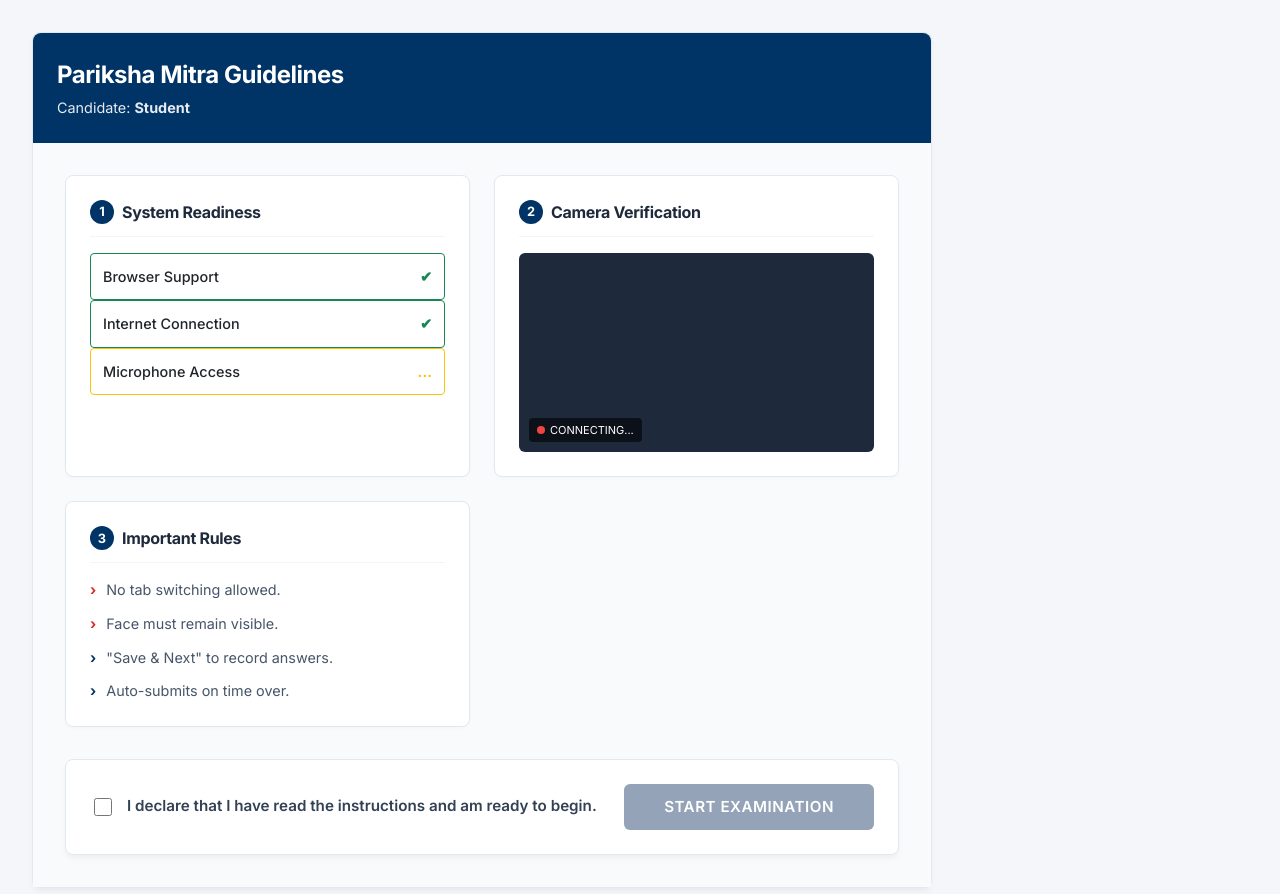
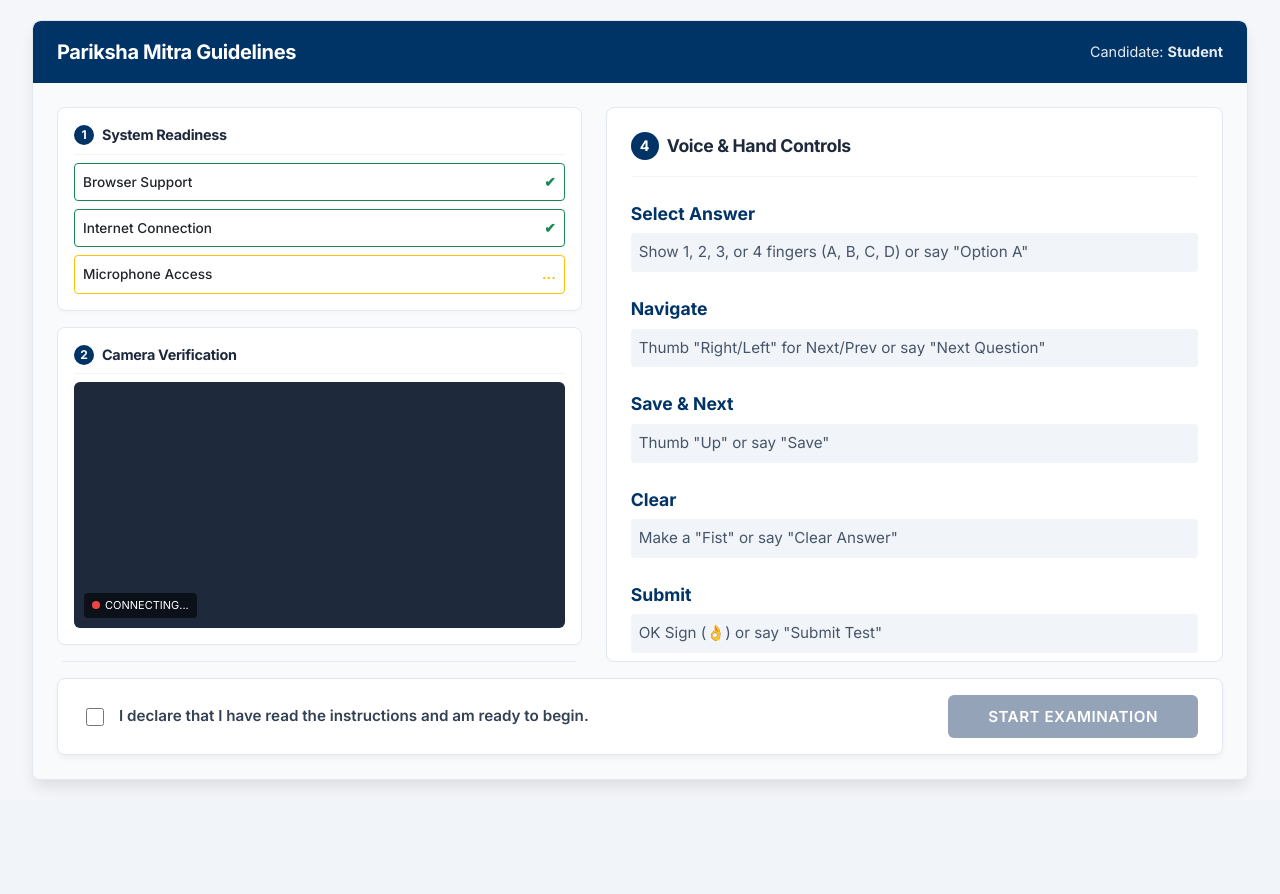
Before and after one commit to KayalaDurgaEswar/Pariksha-Mitra, a React (Vite) app in the folder frontend/: page /instructions/1 in a window 1280 px wide. Shown: the top 894 px of the page. After the commit the page ends 800 px from the top, so only its background shows below. Built offline with nearby package versions, Linux system fonts and the light colour scheme; no server answers.

Commit message:
Refactor Guidelines layout and fix backend root route

```diff
--- a/frontend/src/pages/InstructionsPage.jsx
+++ b/frontend/src/pages/InstructionsPage.jsx
@@ -68,7 +68,7 @@
     };
 
     return (
-        <div style={{ padding: '2rem', minHeight: '100vh', background: '#f4f6f9' }}>
+        <div style={{ height: '100vh', width: '100vw', overflow: 'hidden', background: '#f4f6f9', display: 'flex', alignItems: 'center', justifyContent: 'center' }}>
             <ExamAlert
                 isOpen={alertConfig.isOpen}
                 type={alertConfig.type}
@@ -77,47 +77,63 @@
                 onClose={closeAlert}
             />
 
-            <div className="container" style={{ maxWidth: '900px', background: 'white', padding: '0', borderRadius: '8px', boxShadow: '0 4px 6px -1px rgba(0,0,0,0.05)', border: '1px solid #e2e8f0' }}>
+            <div className="container" style={{
+                width: '95%',
+                maxWidth: '1400px',
+                height: '95vh',
+                background: 'white',
+                borderRadius: '8px',
+                boxShadow: '0 10px 15px -3px rgba(0,0,0,0.1)',
+                border: '1px solid #e2e8f0',
+                display: 'flex',
+                flexDirection: 'column',
+                overflow: 'hidden'
+            }}>
                 {/* Header */}
-                <div style={{ background: '#003366', padding: '1.5rem', borderRadius: '8px 8px 0 0', color: 'white' }}>
-                    <h1 style={{ margin: 0, fontSize: '1.5rem', color: 'white' }}>Pariksha Mitra Guidelines</h1>
-                    <p style={{ margin: '0.25rem 0 0 0', opacity: 0.9, color: 'white', fontSize: '0.9rem' }}>Candidate: <strong>{candidateName}</strong></p>
+                <div style={{ background: '#003366', padding: '1rem 1.5rem', borderRadius: '8px 8px 0 0', color: 'white', flexShrink: 0 }}>
+                    <div style={{ display: 'flex', justifyContent: 'space-between', alignItems: 'center' }}>
+                        <h1 style={{ margin: 0, fontSize: '1.25rem', color: 'white' }}>Pariksha Mitra Guidelines</h1>
+                        <p style={{ margin: 0, opacity: 0.9, color: 'white', fontSize: '0.9rem' }}>Candidate: <strong>{candidateName}</strong></p>
+                    </div>
                 </div>
 
-                <div style={{ padding: '2rem', background: '#f8fafc' }}>
+                <div style={{ padding: '1.5rem', background: '#f8fafc', flex: 1, display: 'flex', flexDirection: 'column', overflow: 'hidden' }}>
 
                     {/* Step Cards Grid */}
-                    <div style={{ display: 'grid', gridTemplateColumns: 'repeat(auto-fit, minmax(280px, 1fr))', gap: '1.5rem', marginBottom: '2rem' }}>
+                    <div style={{ display: 'flex', gap: '1.5rem', marginBottom: '1rem', flex: 1, overflow: 'hidden' }}>
 
+                        {/* Left Column: System, Camera, Rules */}
+                        <div style={{ flex: '0 0 45%', display: 'flex', flexDirection: 'column', gap: '1rem', height: '100%', overflowY: 'auto' }}>
                             {/* Card 1: System */}
-                        <div style={{ background: 'white', padding: '1.5rem', borderRadius: '8px', border: '1px solid #e2e8f0', boxShadow: '0 2px 4px rgba(0,0,0,0.02)' }}>
-                            <div style={{ display: 'flex', alignItems: 'center', gap: '0.5rem', marginBottom: '1rem', borderBottom: '1px solid #f1f5f9', paddingBottom: '0.75rem' }}>
-                                <span style={{ background: '#003366', color: 'white', width: '24px', height: '24px', borderRadius: '50%', display: 'flex', alignItems: 'center', justifyContent: 'center', fontSize: '0.8rem', fontWeight: 'bold' }}>1</span>
-                                <h3 style={{ fontSize: '1rem', margin: 0, color: '#1e293b' }}>System Readiness</h3>
+                            <div style={{ background: 'white', padding: '1rem', borderRadius: '8px', border: '1px solid #e2e8f0', boxShadow: '0 2px 4px rgba(0,0,0,0.02)' }}>
+                                <div style={{ display: 'flex', alignItems: 'center', gap: '0.5rem', marginBottom: '0.5rem', borderBottom: '1px solid #f1f5f9', paddingBottom: '0.5rem' }}>
+                                    <span style={{ background: '#003366', color: 'white', width: '20px', height: '20px', borderRadius: '50%', display: 'flex', alignItems: 'center', justifyContent: 'center', fontSize: '0.75rem', fontWeight: 'bold' }}>1</span>
+                                    <h3 style={{ fontSize: '0.9rem', margin: 0, color: '#1e293b' }}>System Readiness</h3>
                                 </div>
-                            <div className="flex-col gap-3">
-                                <CheckItem label="Browser Support" status={checks.browser} />
-                                <CheckItem label="Internet Connection" status={checks.internet} />
-                                <CheckItem label="Microphone Access" status={checks.microphone} />
+                                <div className="flex-col gap-2">
+                                    <CheckItem label="Browser Support" status={checks.browser} size="small" />
+                                    <CheckItem label="Internet Connection" status={checks.internet} size="small" />
+                                    <CheckItem label="Microphone Access" status={checks.microphone} size="small" />
                                 </div>
                             </div>
 
                             {/* Card 2: Environment */}
-                        <div style={{ background: 'white', padding: '1.5rem', borderRadius: '8px', border: '1px solid #e2e8f0', boxShadow: '0 2px 4px rgba(0,0,0,0.02)' }}>
-                            <div style={{ display: 'flex', alignItems: 'center', gap: '0.5rem', marginBottom: '1rem', borderBottom: '1px solid #f1f5f9', paddingBottom: '0.75rem' }}>
-                                <span style={{ background: '#003366', color: 'white', width: '24px', height: '24px', borderRadius: '50%', display: 'flex', alignItems: 'center', justifyContent: 'center', fontSize: '0.8rem', fontWeight: 'bold' }}>2</span>
-                                <h3 style={{ fontSize: '1rem', margin: 0, color: '#1e293b' }}>Camera Verification</h3>
+                            <div style={{ background: 'white', padding: '1rem', borderRadius: '8px', border: '1px solid #e2e8f0', boxShadow: '0 2px 4px rgba(0,0,0,0.02)', flex: 1, display: 'flex', flexDirection: 'column' }}>
+                                <div style={{ display: 'flex', alignItems: 'center', gap: '0.5rem', marginBottom: '0.5rem', borderBottom: '1px solid #f1f5f9', paddingBottom: '0.5rem' }}>
+                                    <span style={{ background: '#003366', color: 'white', width: '20px', height: '20px', borderRadius: '50%', display: 'flex', alignItems: 'center', justifyContent: 'center', fontSize: '0.75rem', fontWeight: 'bold' }}>2</span>
+                                    <h3 style={{ fontSize: '0.9rem', margin: 0, color: '#1e293b' }}>Camera Verification</h3>
                                 </div>
                                 <div style={{
+                                    flex: 1,
                                     width: '100%',
-                                aspectRatio: '16/9',
                                     background: '#1e293b',
                                     borderRadius: '6px',
                                     overflow: 'hidden',
                                     position: 'relative',
                                     display: 'flex',
                                     alignItems: 'center',
-                                justifyContent: 'center'
+                                    justifyContent: 'center',
+                                    minHeight: '150px'
                                 }}>
                                     <video ref={videoRef} autoPlay muted playsInline style={{ width: '100%', height: '100%', objectFit: 'cover' }} />
                                     <div style={{ position: 'absolute', bottom: 10, left: 10, background: 'rgba(0,0,0,0.6)', color: 'white', padding: '4px 8px', borderRadius: '4px', fontSize: '11px', display: 'flex', alignItems: 'center', gap: '5px' }}>
@@ -128,30 +144,60 @@
                             </div>
 
                             {/* Card 3: Rules */}
-                        <div style={{ background: 'white', padding: '1.5rem', borderRadius: '8px', border: '1px solid #e2e8f0', boxShadow: '0 2px 4px rgba(0,0,0,0.02)' }}>
-                            <div style={{ display: 'flex', alignItems: 'center', gap: '0.5rem', marginBottom: '1rem', borderBottom: '1px solid #f1f5f9', paddingBottom: '0.75rem' }}>
-                                <span style={{ background: '#003366', color: 'white', width: '24px', height: '24px', borderRadius: '50%', display: 'flex', alignItems: 'center', justifyContent: 'center', fontSize: '0.8rem', fontWeight: 'bold' }}>3</span>
-                                <h3 style={{ fontSize: '1rem', margin: 0, color: '#1e293b' }}>Important Rules</h3>
+                            <div style={{ background: 'white', padding: '1rem', borderRadius: '8px', border: '1px solid #e2e8f0', boxShadow: '0 2px 4px rgba(0,0,0,0.02)' }}>
+                                <div style={{ display: 'flex', alignItems: 'center', gap: '0.5rem', marginBottom: '0.5rem', borderBottom: '1px solid #f1f5f9', paddingBottom: '0.5rem' }}>
+                                    <span style={{ background: '#003366', color: 'white', width: '20px', height: '20px', borderRadius: '50%', display: 'flex', alignItems: 'center', justifyContent: 'center', fontSize: '0.75rem', fontWeight: 'bold' }}>3</span>
+                                    <h3 style={{ fontSize: '0.9rem', margin: 0, color: '#1e293b' }}>Important Rules</h3>
                                 </div>
-                            <ul style={{ paddingLeft: '0', listStyle: 'none', margin: 0, display: 'flex', flexDirection: 'column', gap: '0.75rem' }}>
-                                <li style={{ display: 'flex', gap: '10px', fontSize: '0.9rem', color: '#475569' }}>
+                                <ul style={{ paddingLeft: '0', listStyle: 'none', margin: 0, display: 'flex', flexDirection: 'column', gap: '0.5rem' }}>
+                                    <li style={{ display: 'flex', gap: '8px', fontSize: '0.85rem', color: '#475569' }}>
                                         <span style={{ color: '#dc2626', fontWeight: 'bold' }}>›</span> No tab switching allowed.
                                     </li>
-                                <li style={{ display: 'flex', gap: '10px', fontSize: '0.9rem', color: '#475569' }}>
+                                    <li style={{ display: 'flex', gap: '8px', fontSize: '0.85rem', color: '#475569' }}>
                                         <span style={{ color: '#dc2626', fontWeight: 'bold' }}>›</span> Face must remain visible.
                                     </li>
-                                <li style={{ display: 'flex', gap: '10px', fontSize: '0.9rem', color: '#475569' }}>
+                                    <li style={{ display: 'flex', gap: '8px', fontSize: '0.85rem', color: '#475569' }}>
                                         <span style={{ color: '#003366', fontWeight: 'bold' }}>›</span> "Save & Next" to record answers.
-                                </li>
-                                <li style={{ display: 'flex', gap: '10px', fontSize: '0.9rem', color: '#475569' }}>
-                                    <span style={{ color: '#003366', fontWeight: 'bold' }}>›</span> Auto-submits on time over.
                                     </li>
                                 </ul>
                             </div>
                         </div>
 
+                        {/* Right Column: Voice & Hand Controls */}
+                        <div style={{ flex: '1', display: 'flex' }}>
+                            <div style={{ background: 'white', padding: '1.5rem', borderRadius: '8px', border: '1px solid #e2e8f0', boxShadow: '0 2px 4px rgba(0,0,0,0.02)', width: '100%', display: 'flex', flexDirection: 'column' }}>
+                                <div style={{ display: 'flex', alignItems: 'center', gap: '0.5rem', marginBottom: '1.5rem', borderBottom: '1px solid #f1f5f9', paddingBottom: '1rem' }}>
+                                    <span style={{ background: '#003366', color: 'white', width: '28px', height: '28px', borderRadius: '50%', display: 'flex', alignItems: 'center', justifyContent: 'center', fontSize: '0.9rem', fontWeight: 'bold' }}>4</span>
+                                    <h3 style={{ fontSize: '1.1rem', margin: 0, color: '#1e293b' }}>Voice & Hand Controls</h3>
+                                </div>
+                                <ul style={{ paddingLeft: '0', listStyle: 'none', margin: 0, display: 'flex', flexDirection: 'column', gap: '1.5rem', flex: 1, justifyContent: 'center' }}>
+                                    <li style={{ fontSize: '0.95rem', color: '#475569', display: 'flex', flexDirection: 'column', gap: '6px' }}>
+                                        <span style={{ fontWeight: 'bold', color: '#003366', fontSize: '1.1rem' }}>Select Answer</span>
+                                        <span style={{ background: '#f1f5f9', padding: '8px', borderRadius: '4px' }}>Show 1, 2, 3, or 4 fingers (A, B, C, D) or say "Option A"</span>
+                                    </li>
+                                    <li style={{ fontSize: '0.95rem', color: '#475569', display: 'flex', flexDirection: 'column', gap: '6px' }}>
+                                        <span style={{ fontWeight: 'bold', color: '#003366', fontSize: '1.1rem' }}>Navigate</span>
+                                        <span style={{ background: '#f1f5f9', padding: '8px', borderRadius: '4px' }}>Thumb "Right/Left" for Next/Prev or say "Next Question"</span>
+                                    </li>
+                                    <li style={{ fontSize: '0.95rem', color: '#475569', display: 'flex', flexDirection: 'column', gap: '6px' }}>
+                                        <span style={{ fontWeight: 'bold', color: '#003366', fontSize: '1.1rem' }}>Save & Next</span>
+                                        <span style={{ background: '#f1f5f9', padding: '8px', borderRadius: '4px' }}>Thumb "Up" or say "Save"</span>
+                                    </li>
+                                    <li style={{ fontSize: '0.95rem', color: '#475569', display: 'flex', flexDirection: 'column', gap: '6px' }}>
+                                        <span style={{ fontWeight: 'bold', color: '#003366', fontSize: '1.1rem' }}>Clear</span>
+                                        <span style={{ background: '#f1f5f9', padding: '8px', borderRadius: '4px' }}>Make a "Fist" or say "Clear Answer"</span>
+                                    </li>
+                                    <li style={{ fontSize: '0.95rem', color: '#475569', display: 'flex', flexDirection: 'column', gap: '6px' }}>
+                                        <span style={{ fontWeight: 'bold', color: '#003366', fontSize: '1.1rem' }}>Submit</span>
+                                        <span style={{ background: '#f1f5f9', padding: '8px', borderRadius: '4px' }}>OK Sign (👌) or say "Submit Test"</span>
+                                    </li>
+                                </ul>
+                            </div>
+                        </div>
+                    </div>
+
                     {/* Footer Action */}
-                    <div style={{ background: 'white', padding: '1.5rem', borderRadius: '8px', border: '1px solid #e2e8f0', display: 'flex', alignItems: 'center', justifyContent: 'space-between', boxShadow: '0 4px 6px -1px rgba(0,0,0,0.05)' }}>
+                    <div style={{ background: 'white', padding: '1rem 1.5rem', borderRadius: '8px', border: '1px solid #e2e8f0', display: 'flex', alignItems: 'center', justifyContent: 'space-between', boxShadow: '0 4px 6px -1px rgba(0,0,0,0.05)', flexShrink: 0 }}>
                         <label style={{ display: 'flex', alignItems: 'center', gap: '0.75rem', cursor: 'pointer', userSelect: 'none' }}>
                             <input
                                 type="checkbox"
@@ -171,7 +217,7 @@
                             style={{
                                 background: agreed && checks.camera === 'success' ? '#003366' : '#94a3b8',
                                 color: 'white',
-                                padding: '0.85rem 2.5rem',
+                                padding: '0.75rem 2.5rem',
                                 borderRadius: '6px',
                                 textTransform: 'uppercase',
                                 letterSpacing: '0.5px',
@@ -192,22 +238,25 @@
     );
 }
 
-function CheckItem({ label, status }) {
+function CheckItem({ label, status, size = 'normal' }) {
     const isSuccess = status === 'success';
     const color = isSuccess ? '#198754' : status === 'error' ? '#dc3545' : '#ffc107';
     // Use simple unicode instead of text badges
     const icon = isSuccess ? '✔' : status === 'error' ? '✖' : '...';
+
+    const padding = size === 'small' ? '0.5rem' : '0.75rem';
+    const fontSize = size === 'small' ? '0.85rem' : '0.9rem';
 
     return (
         <div style={{
             display: 'flex',
             alignItems: 'center',
             justifyContent: 'space-between',
-            padding: '0.75rem',
+            padding: padding,
             background: 'white',
             borderRadius: '4px',
             border: `1px solid ${color}`,
-            fontSize: '0.9rem'
+            fontSize: fontSize
         }}>
             <span style={{ fontWeight: '500', color: '#212529' }}>{label}</span>
             <span style={{ color: color, fontWeight: 'bold' }}>{icon}</span>
```
Also changed, not shown: 2 other files (tests, documents, lock files or other folders). Lines whose indentation alone changed are shown as unchanged.
